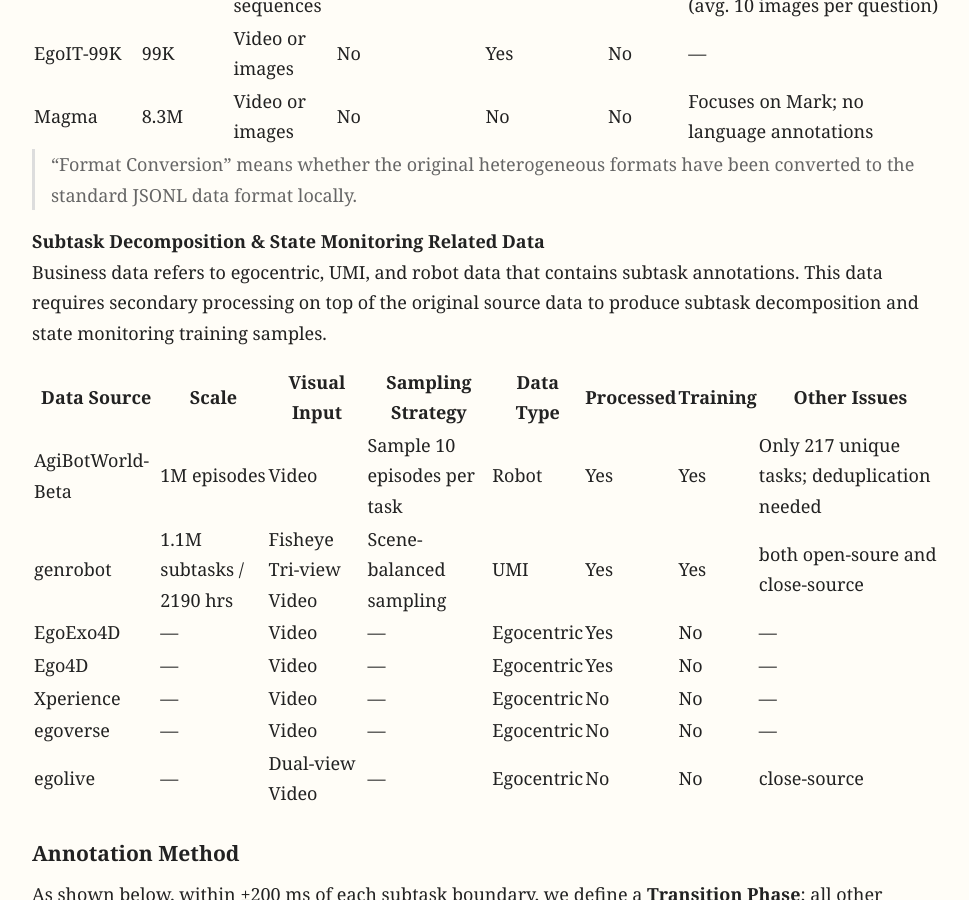
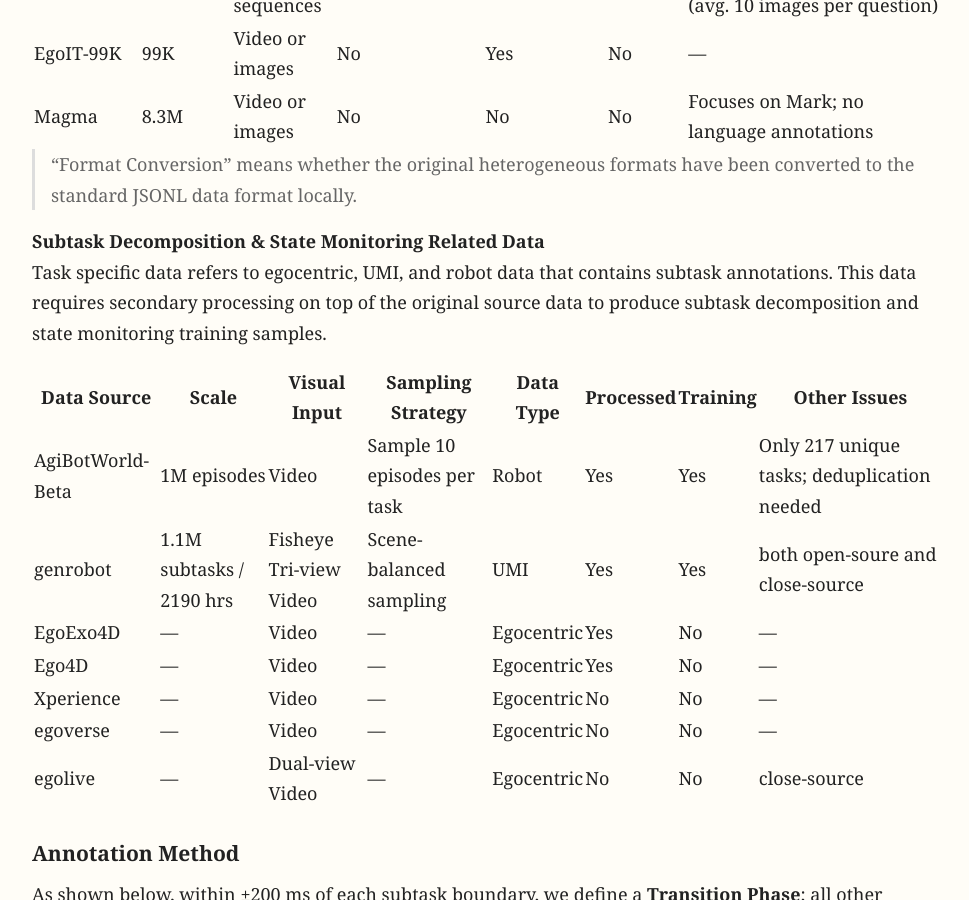
Before and after one commit to fire337/fire337.github.io, a Jekyll site: the page built from _posts/2026-07-30-highlevel-vlm.md, in a window 1280 px wide and 900 px high, scrolled down 1509 px. Shown: the whole window, without its empty margins (152-1121 px from the left). Built offline with Jekyll 4.4.1, drawn with Linux system fonts in a browser that asks for light colours; some of the changed text lies outside the part shown.

Commit message:
Update 2026-07-30-highlevel-vlm.md

```diff
--- a/_posts/2026-07-30-highlevel-vlm.md
+++ b/_posts/2026-07-30-highlevel-vlm.md
@@ -44,7 +44,7 @@ Embodied Reasoning VQA is designed to improve embodied reasoning abilities, cove
 
 #### Subtask Decomposition & State Monitoring Related Data
 
-Business data refers to egocentric, UMI, and robot data that contains subtask annotations. This data requires secondary processing on top of the original source data to produce subtask decomposition and state monitoring training samples.
+Task specific data refers to egocentric, UMI, and robot data that contains subtask annotations. This data requires secondary processing on top of the original source data to produce subtask decomposition and state monitoring training samples.
 
 | Data Source | Scale | Visual Input | Sampling Strategy | Data Type | Processed | Training | Other Issues |
 |---|---|---|---|---|---|---|---|
@@ -151,7 +151,7 @@ These datasets have multiple annotations towards one scene, so try sampling to g
 
 ## Online Inference Loop
 Prompt VLM with task decomposition and subtask progress monitor asynchronously: task decomposition predicts next subtask only when the previous subtask is finished.
-### Two situations should be treated specially:
+### Two situations should be treated specially
 At the beginning of the task, task decomposition predicts subtask directly because no previous subtask is performed.
 Task finished should also be predicted when all subtasks are finished and the goal of overall task is satisfied.
 
```
